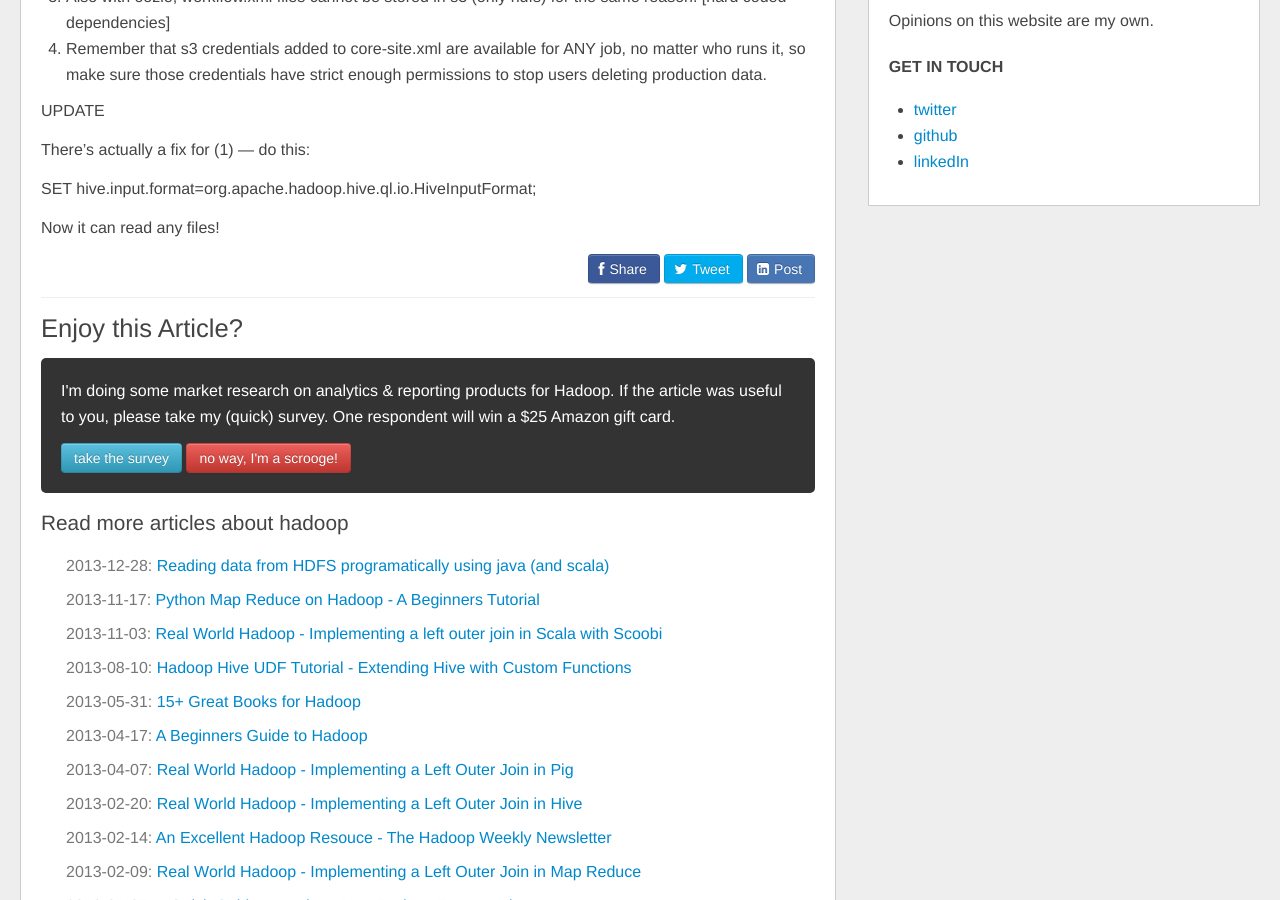
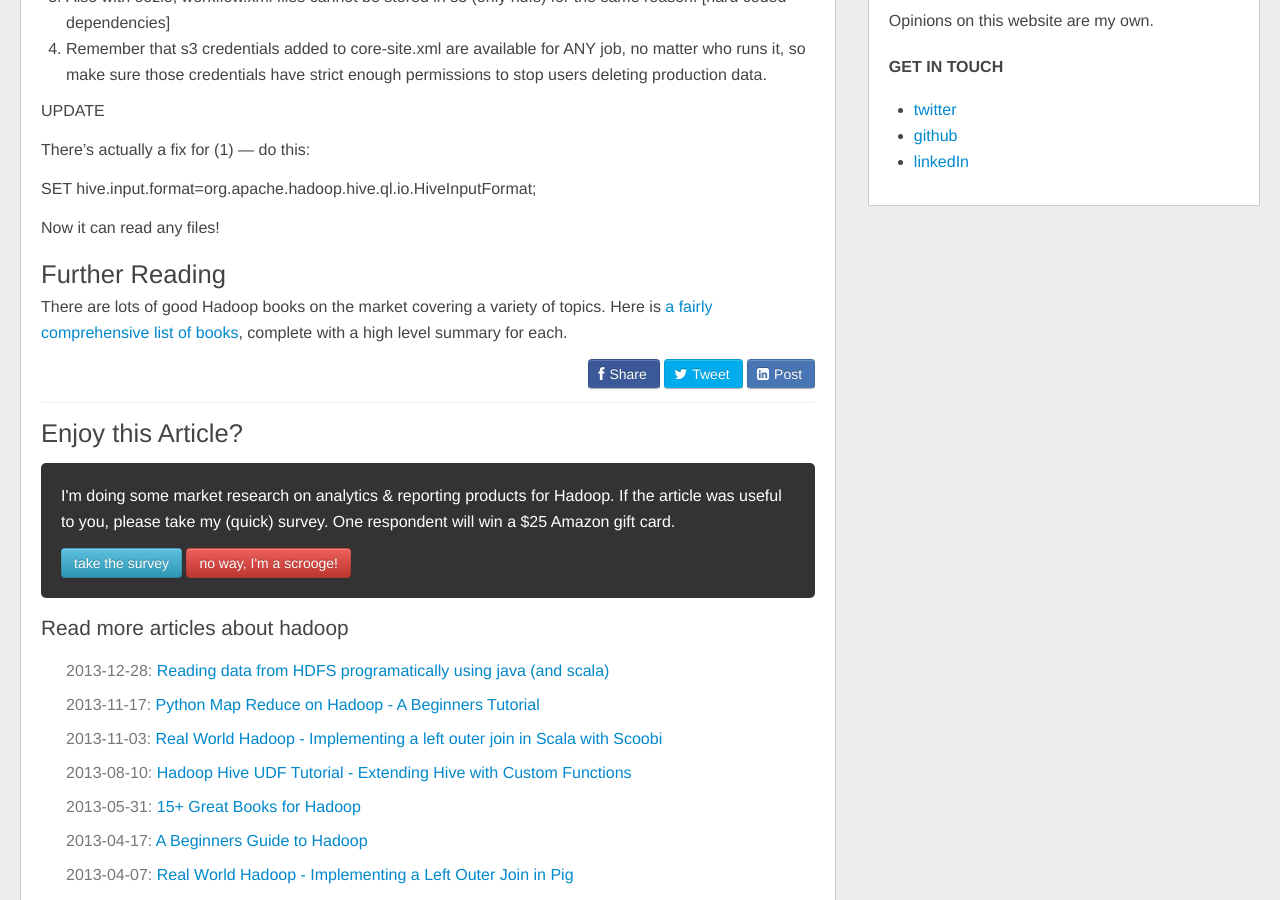
Before and after one commit to rathboma/rathboma.github.com, a Jekyll site: the page built from _posts/tumblr/2012-03-09-tips-for-using-cdhs-hadoop-distribution-with-amazons-s3.html, in a window 1280 px wide and 900 px high, scrolled down 347 px. Built offline with Jekyll 4.4.1, drawn with Linux system fonts in a browser that asks for light colours.

Commit message:
link to books article

```diff
--- a/_layouts/post.html
+++ b/_layouts/post.html
@@ -18,6 +18,13 @@ layout: default
     </span>
       </p>
   {{ content }}
+  {% if page.subject == "hadoop" and page.books == null %}
+    <div class="books">
+      <h1>Further Reading</h1>
+
+      <p>There are lots of good Hadoop books on the market covering a variety of topics. Here is <a href="/2013/05/31/hadoop-resources---books.html">a fairly comprehensive list of books</a>, complete with a high level summary for each.</p>
+    </div>
+  {% endif %}
   <div class="share">
     <p>
       <a target="_blank" href="http://www.facebook.com/sharer/sharer.php?u={{site.url}}{{page.url}}" class="btn btn-facebook"><i class="fa fa-facebook"></i>Share</a>
```
Also changed, not shown: _posts/2013-05-31-hadoop-resources---books.md (+1 -0 lines).
